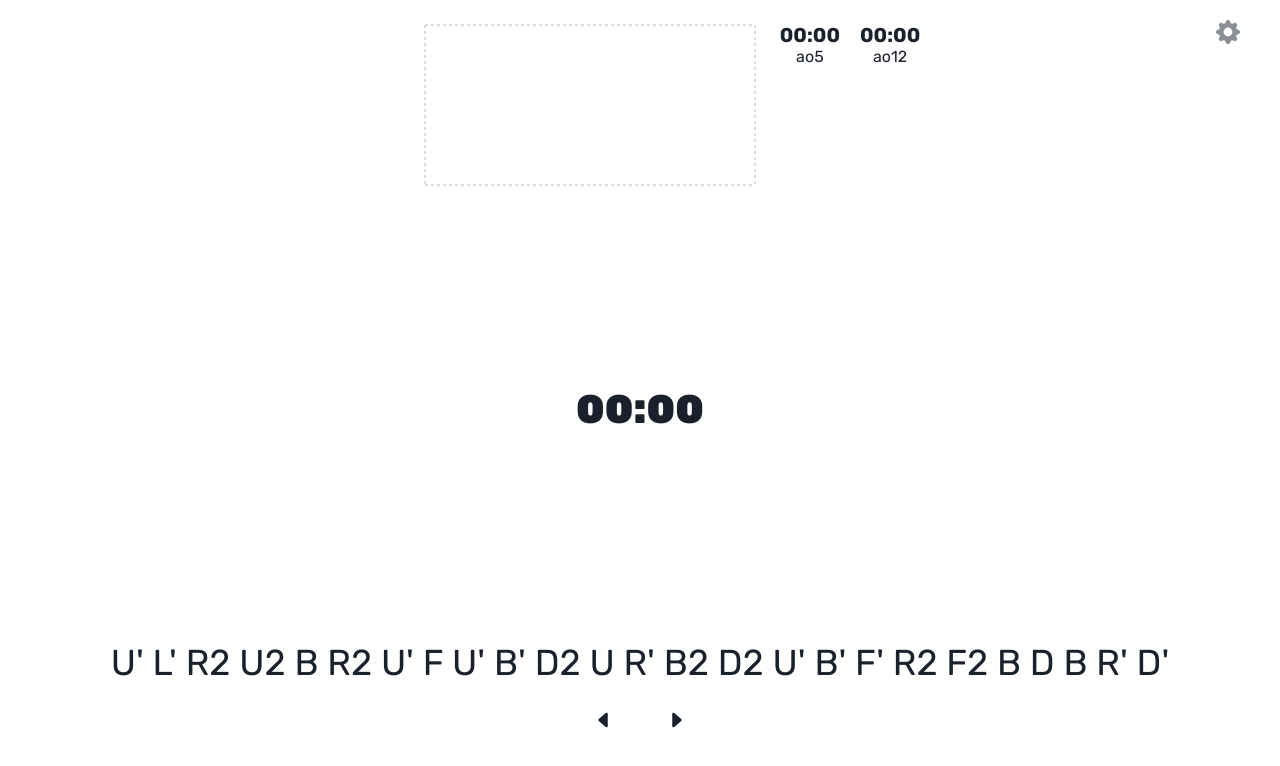
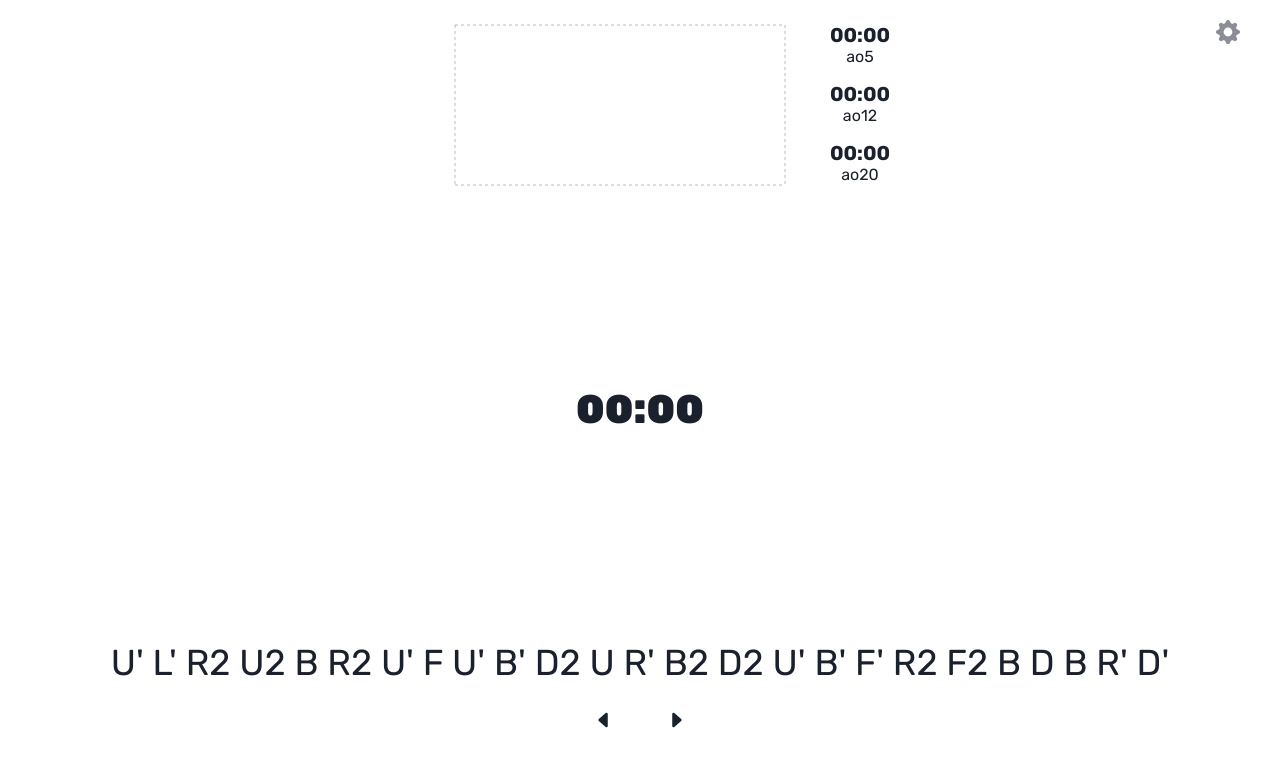
Before and after one commit to gregori-sabel/Cube-X, a Next.js app: page / in a window 1280 px wide. Both pictures are taken after a click on the element 640 px from the left and 32 px from the top of the page. Shown: the top 766 px of the page. Built offline with nearby package versions, Linux system fonts and the light colour scheme.

Commit message:
graph flex

```diff
--- a/src/components/Header.tsx
+++ b/src/components/Header.tsx
@@ -22,16 +22,14 @@ export function Header({ formatTime, resultList }:HeaderProps){
       <Flex
         justify='center'
         w='100%'
-        gap='20px'
         py='20px'
         onClick={() => setShowStats(!showStats)}
       >
         { !showStats &&
             <BsFillPieChartFill size='24px' opacity='0.5'/>
-
           }
         { showStats &&
-          <Stats  formatTime={formatTime} resultList={resultList}/>
+            <Stats  formatTime={formatTime} resultList={resultList}/>
         }
       </Flex>
 
--- a/src/components/Stats.tsx/index.tsx
+++ b/src/components/Stats.tsx/index.tsx
@@ -1,3 +1,4 @@
+import { Flex } from "@chakra-ui/react";
 import React, { useEffect, useState } from "react";
 import AoStat from "./AoStat";
 import LineGraph from "./LineGraph";
@@ -11,10 +12,14 @@ export function Stats({ formatTime, resultList }: StatsProps) {
 
   return (
     <>
-
-      <LineGraph formatTime={formatTime} resultList={resultList}/>
-      <AoStat amount={5} formatTime={formatTime} resultList={resultList}/>
-      <AoStat amount={12} formatTime={formatTime} resultList={resultList}/>
+      <Flex gap='40px'>
+        <LineGraph formatTime={formatTime} resultList={resultList}/>
+        <Flex flexDir='column' gap='10px'>
+          <AoStat amount={5} formatTime={formatTime} resultList={resultList}/>
+          <AoStat amount={12} formatTime={formatTime} resultList={resultList}/>
+          <AoStat amount={20} formatTime={formatTime} resultList={resultList}/>
+        </Flex>
+      </Flex>
     </>
   )
 }
```
